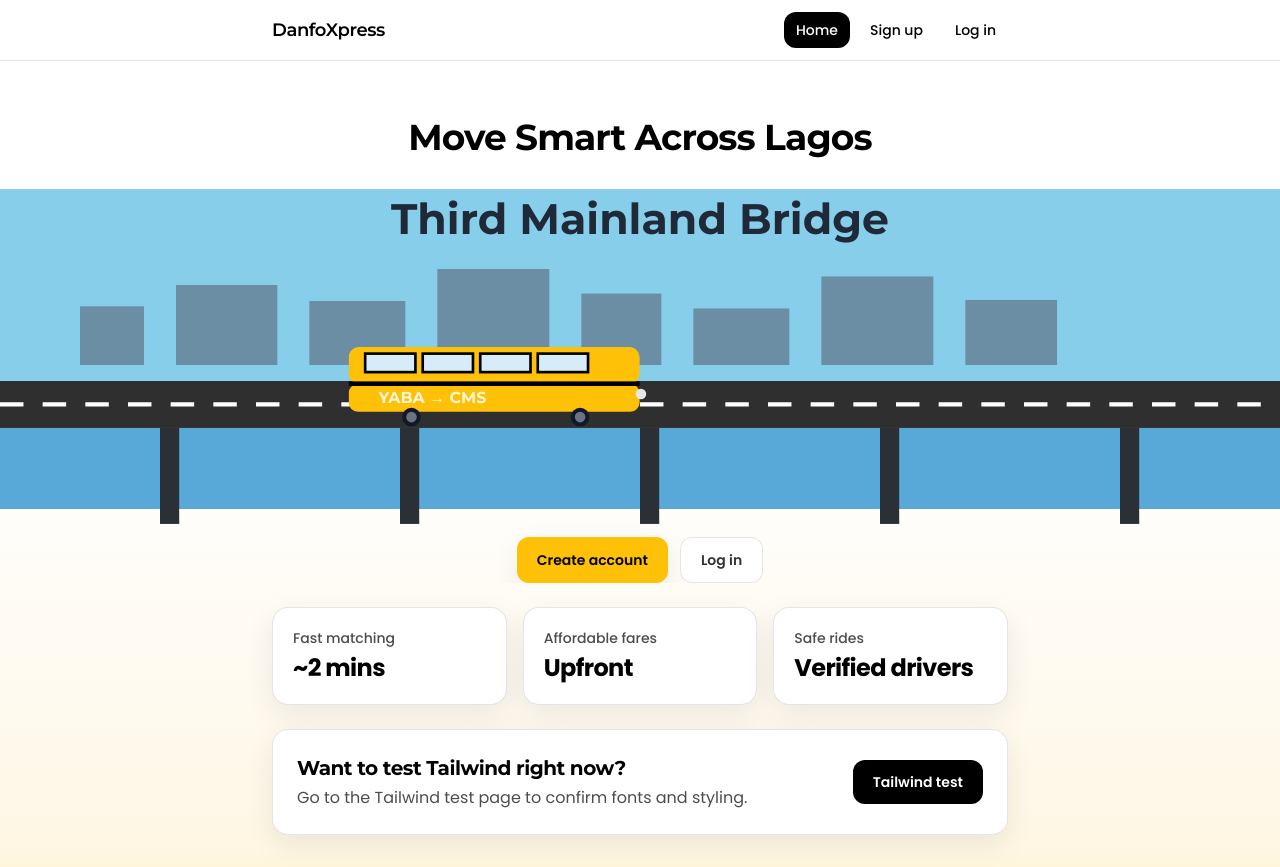
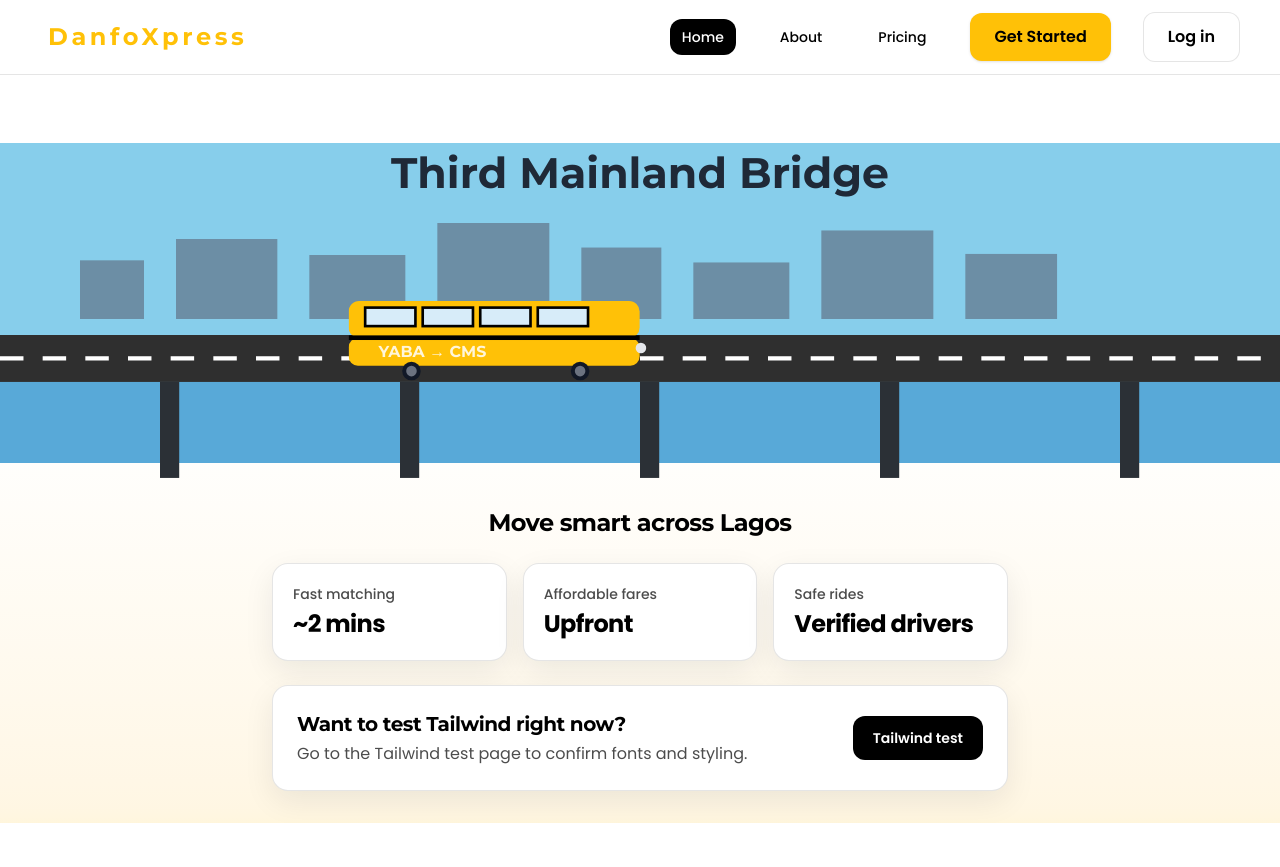
Before and after one commit to nelllyx/DanfoXpress, a React (Vite) app: page / in a window 1280 px wide. After the commit the page ends 823 px from the top, so only its background shows below. Built offline with nearby package versions, Linux system fonts and the light colour scheme.

Commit message:
update to the nav bar and hero section

```diff
--- a/src/components/NavBar.jsx
+++ b/src/components/NavBar.jsx
@@ -24,18 +24,35 @@ export default function NavBar() {
 
   return (
     <header className="sticky top-0 z-10 border-b border-black/10 bg-white/70 backdrop-blur">
-      <div className="mx-auto flex max-w-3xl items-center justify-between px-4 py-3">
+      <div className="w-full flex items-center justify-between px-8 py-3">
         <Link
           to="/"
-          className="font-heading text-lg font-semibold tracking-tight text-black"
+          className="flex items-center gap-2 ml-4 mr-12"
+          style={{ textDecoration: 'none' }}
         >
-          DanfoXpress
+          <span
+            className="text-2xl font-extrabold font-heading tracking-widest"
+            style={{ color: '#FFC107', letterSpacing: '0.15em', fontFamily: 'Montserrat, sans-serif' }}
+          >
+            DanfoXpress
+          </span>
         </Link>
-
-        <nav className="flex items-center gap-2">
+        <nav className="flex items-center gap-8 mr-2">
           <NavItem to="/" label="Home" activePath={pathname} />
-          <NavItem to="/signup" label="Sign up" activePath={pathname} />
-          <NavItem to="/login" label="Log in" activePath={pathname} />
+          <NavItem to="/about" label="About" activePath={pathname} />
+          <NavItem to="/pricing" label="Pricing" activePath={pathname} />
+          <Link
+            to="/signup"
+            className="rounded-xl bg-[#FFC107] px-6 py-3 text-base font-semibold text-black shadow transition-colors hover:bg-yellow-400"
+          >
+            Get Started
+          </Link>
+          <Link
+            to="/login"
+            className="rounded-xl border border-black/10 bg-white px-6 py-3 text-base font-semibold text-black transition-colors hover:bg-black/5"
+          >
+            Log in
+          </Link>
         </nav>
       </div>
     </header>
--- a/src/pages/Landing.jsx
+++ b/src/pages/Landing.jsx
@@ -17,29 +17,13 @@ export default function Landing() {
     <div className="flex flex-col gap-6 pt-4">
       {/* Full-bleed hero: animation spans viewport width while nav stays centered */}
       <section className="relative left-1/2 right-1/2 -mx-[50vw] w-screen max-w-[100vw] overflow-x-hidden">
-        <div className="mx-auto w-full max-w-3xl px-4 py-2">
-          <h1 className="mb-1 text-center font-heading text-3xl font-bold tracking-tight text-black sm:text-4xl">
-            Move Smart Across Lagos
-          </h1>
-        </div>
         <DanfoHeroAnimation />
-        <div className="mx-auto mt-2 flex w-full max-w-3xl flex-col gap-3 px-4 sm:flex-row sm:justify-center">
-          <Link
-            to="/signup"
-            className="inline-flex items-center justify-center rounded-xl bg-primary-yellow px-5 py-3 text-sm font-semibold text-black shadow-[0_10px_30px_rgba(15,23,42,0.08)] transition-colors hover:bg-primary-yellow/90"
-          >
-            Create account
-          </Link>
-          <Link
-            to="/login"
-            className="inline-flex items-center justify-center rounded-xl border border-black/10 bg-white px-5 py-3 text-sm font-semibold text-black/80 transition-colors hover:bg-black/5"
-          >
-            Log in
-          </Link>
-        </div>
       </section>
 
       <section className="grid gap-4 sm:grid-cols-3">
+        <h2 className="col-span-3 mb-2 text-center font-heading text-2xl font-bold tracking-tight text-black" style={{ color: '#000', fontFamily: 'Montserrat, sans-serif' }}>
+          Move smart across Lagos
+        </h2>
         <Stat label="Fast matching" value="~2 mins" />
         <Stat label="Affordable fares" value="Upfront" />
         <Stat label="Safe rides" value="Verified drivers" />
```
